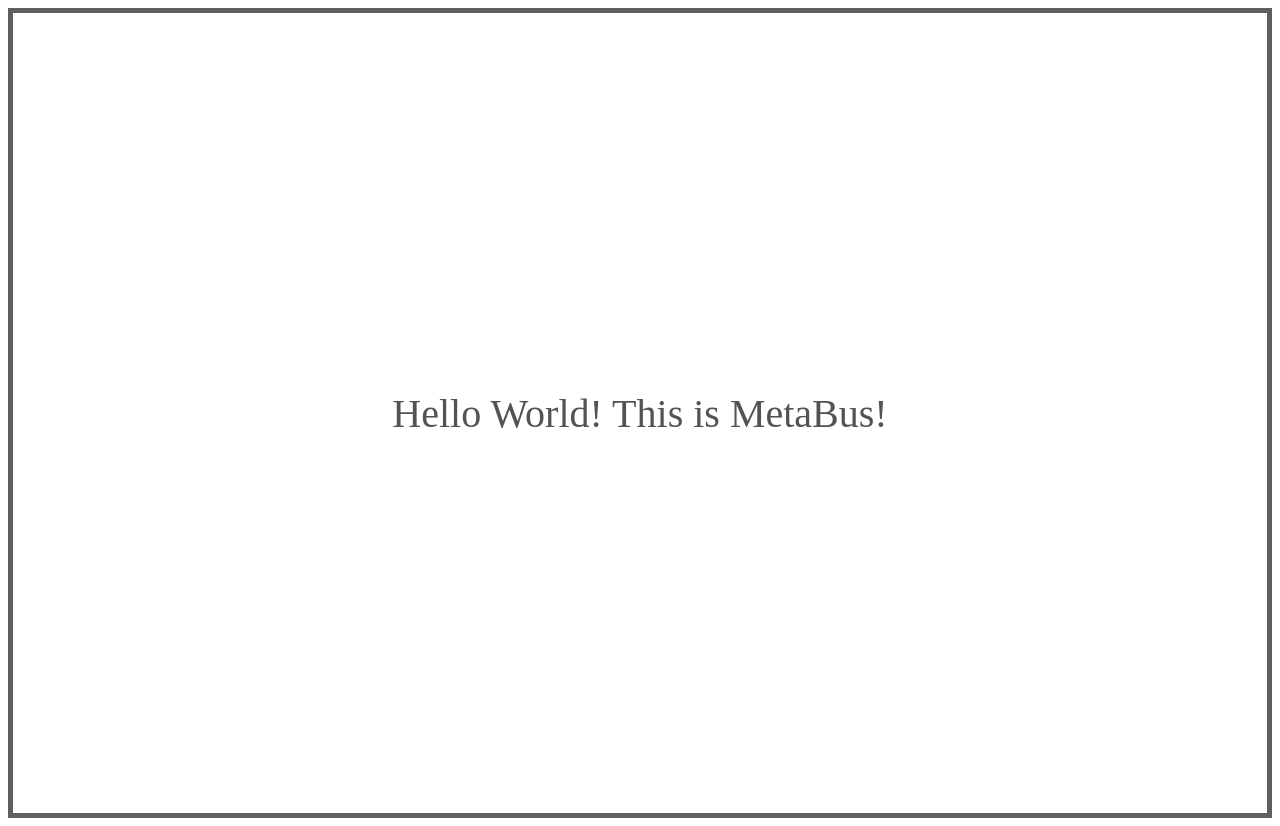
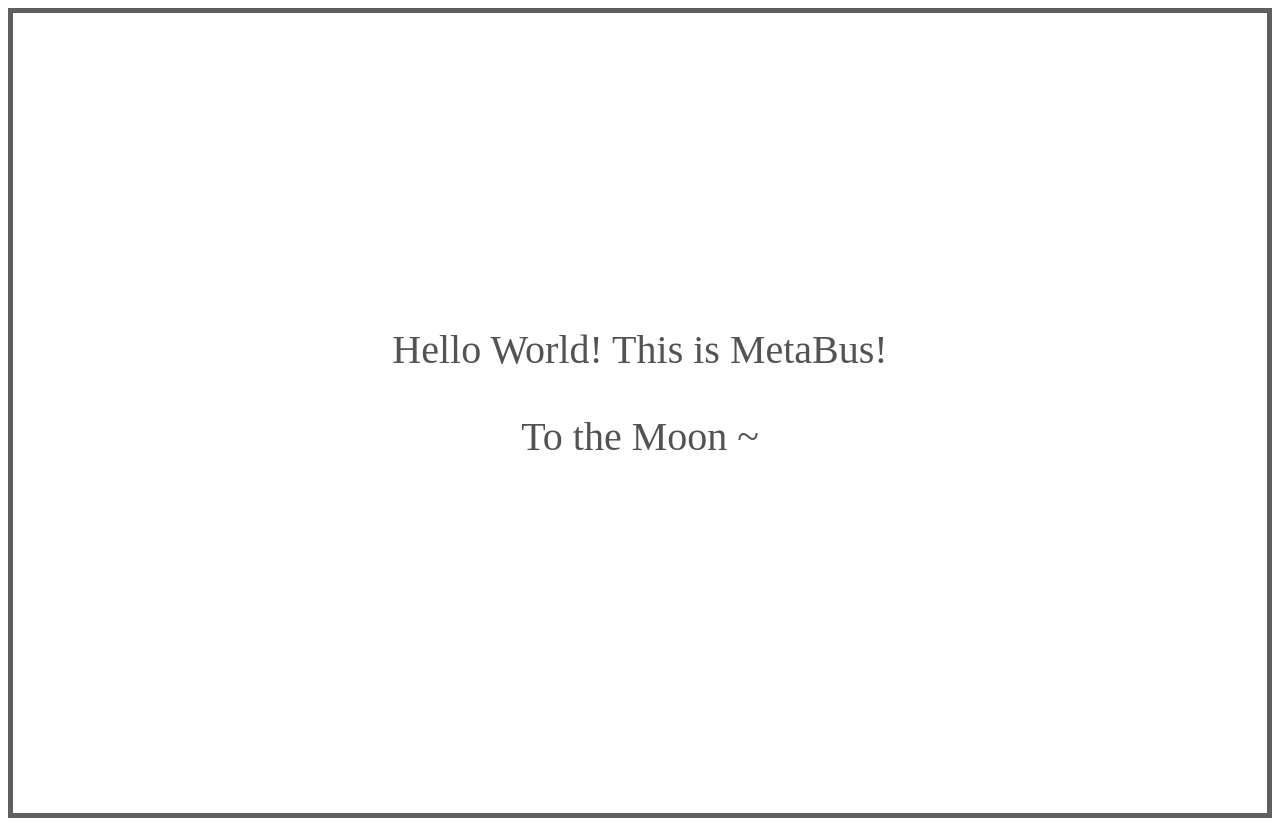
Before and after one commit to super996programmer/meta-bus, a React app: page / in a window 1280 px wide. Built offline with nearby package versions, Linux system fonts and the light colour scheme.

Commit message:
test : test for PR

```diff
--- a/src/main.tsx
+++ b/src/main.tsx
@@ -3,7 +3,8 @@
 
 const Container = styled.div`
   display: flex;
-  justify-content: space-around;
+  flex-direction: column;
+  justify-content: center;
   align-items: center;
   height: 100vh;
   color: #535353;
@@ -14,6 +15,7 @@
 const Main: FC = () => (
   <Container>
     <span>Hello World! This is MetaBus!</span>
+    <p>To the Moon ~</p>
   </Container>
 );
 
```
